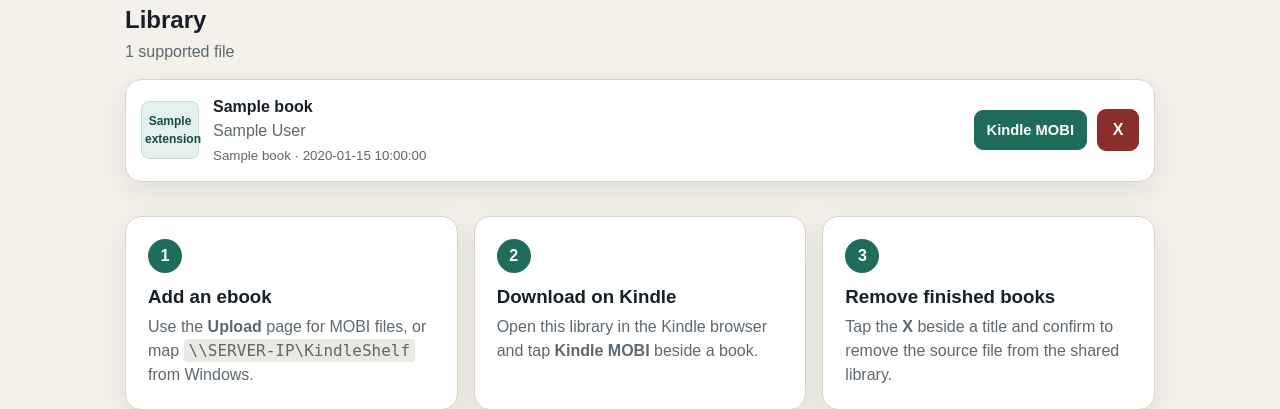
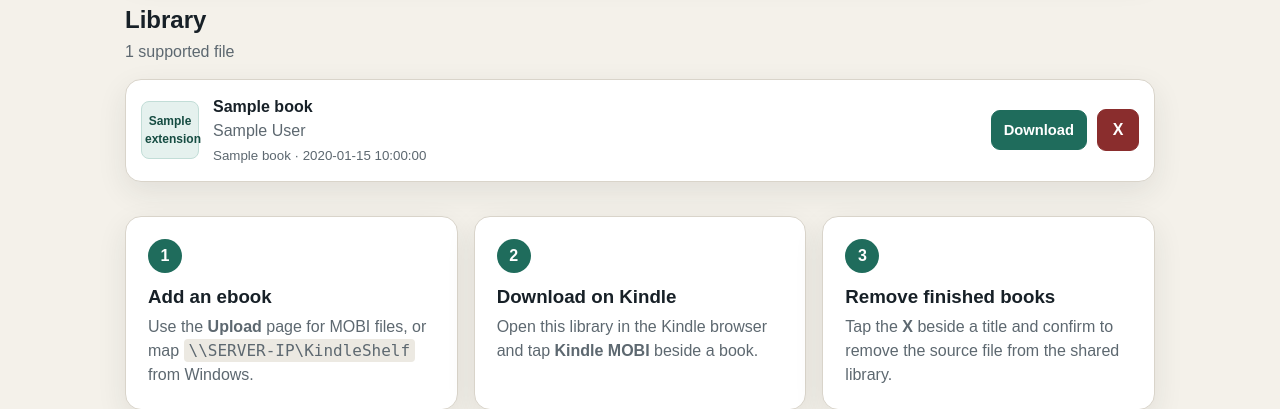
Before and after one commit to pqpxo/KindleShelf, a Flask app: template app/templates/index.html in a window 1280 px wide. Shown: the part 466-875 px from the top of the page. Run offline with Flask 3, Linux system fonts and the light colour scheme; the template is opened without the code that fills it: most values are stand-ins (such as "Sample title", 1, 10 or a date in 2020); parts of the project's set-up code (start-up, migrations or seed data) failed here and were passed over.

Commit message:
Bring in live-only files: Download label, .dockerignore, CI workflow with tests

```diff
--- a/app/templates/index.html
+++ b/app/templates/index.html
@@ -46,7 +46,7 @@
             </span>
         </div>
         <div class="book-actions">
-            <a class="button button-small" href="{{ url_for('download_book', book_id=book.book_id) }}">Kindle MOBI</a>
+            <a class="button button-small" href="{{ url_for('download_book', book_id=book.book_id) }}">Download</a>
             <a
                 class="remove-button"
                 href="{{ url_for('remove_book', book_id=book.book_id) }}"
```
Also changed, not shown: .github/workflows/validate.yml (added), 2 other files.
